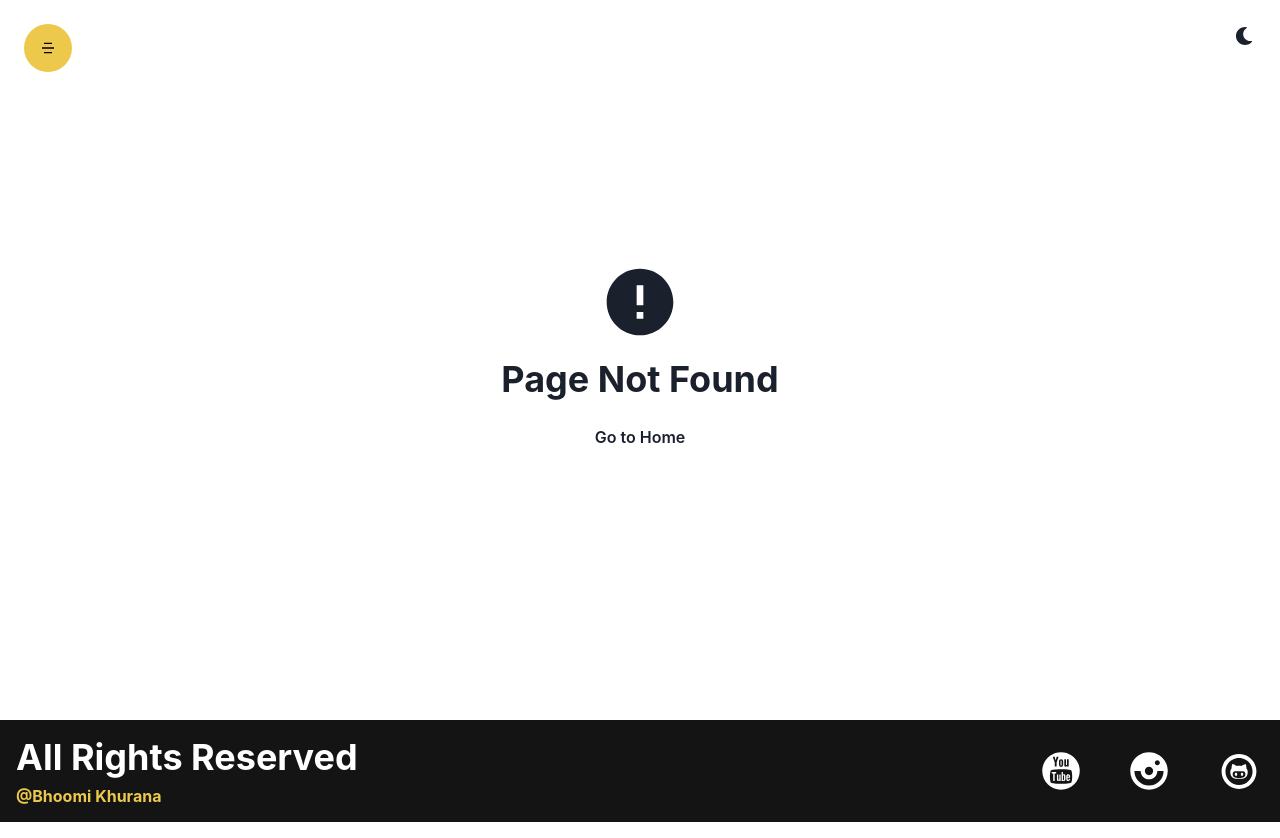
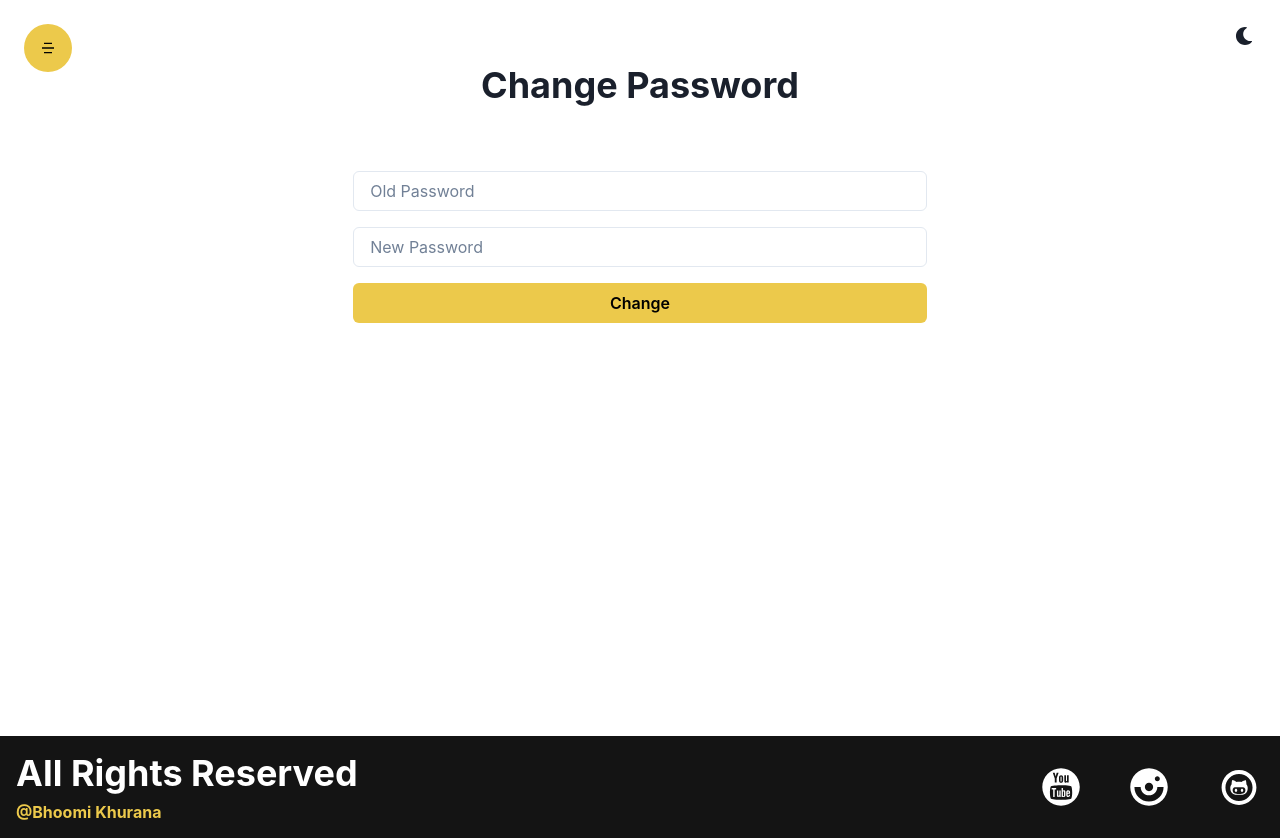
Before and after one commit to bhoomikhurana/LearnIQ, a React (Create React App) app in the folder frontend/: page /changepassword in a window 1280 px wide. Before the commit this address had no page. Built offline with nearby package versions, Linux system fonts and the light colour scheme.

Commit message:
update profile and change password

```diff
--- a/frontend/src/App.js
+++ b/frontend/src/App.js
@@ -17,6 +17,8 @@
 import NotFound from './components/Layout/NotFound/NotFound';
 import CoursePage from './components/CoursePage/CoursePage';
 import Profile from './components/Profile/Profile';
+import UpdateProfile from './components/Profile/UpdateProfile';
+import ChangePassword from './components/Profile/ChangePassword';
 function App() {
   window.addEventListener('contextmenu', e => {
     e.preventDefault();
@@ -30,6 +32,8 @@
         <Route path="/course/:id" element={<CoursePage />}></Route>
         <Route path="/contact" element={<ContactUs />}></Route>
         <Route path="/profile" element={<Profile />}></Route>
+        <Route path="/updateprofile" element={<UpdateProfile />}></Route>
+        <Route path="/changepassword" element={<ChangePassword />}></Route>
         <Route path="/about" element={<About />}></Route>
         <Route path="/request" element={<RequestCourse />}></Route>
         <Route path="/login" element={<Login />}></Route>
--- /dev/null
+++ b/frontend/src/components/Profile/ChangePassword.jsx
@@ -0,0 +1,37 @@
+import { Button, Container, Heading, Input, VStack } from '@chakra-ui/react';
+import React, { useState } from 'react';
+
+const ChangePassword = () => {
+  const [newpassword, setNewPassword] = useState('');
+  const [oldpassword, setOldPassword] = useState('');
+  return (
+    <Container minH={'92vh'} py={'16'} textAlign="center">
+      <Heading>Change Password</Heading>
+      <form>
+        <VStack py={'16'} spacing={'4'}>
+          <Input
+            required
+            value={oldpassword}
+            type="password"
+            focusBorderColor="yellow.500"
+            placeholder="Old Password"
+            onChange={e => setOldPassword(e.target.value)}
+          />
+          <Input
+            required
+            value={newpassword}
+            type="password"
+            focusBorderColor="yellow.500"
+            placeholder="New Password"
+            onChange={e => setNewPassword(e.target.value)}
+          />
+          <Button w={'full'} colorScheme="yellow" type="submit">
+            Change
+          </Button>
+        </VStack>
+      </form>
+    </Container>
+  );
+};
+
+export default ChangePassword;
--- /dev/null
+++ b/frontend/src/components/Profile/UpdateProfile.jsx
@@ -0,0 +1,35 @@
+import { Button, Container, Heading, Input, VStack } from '@chakra-ui/react';
+import React, { useState } from 'react';
+
+const UpdateProfile = () => {
+  const [name, setName] = useState('');
+  const [email, setEmail] = useState('');
+  return (
+    <Container minH={'92vh'} py={'16'} textAlign="center">
+      <Heading>Update Profile</Heading>
+      <form>
+        <VStack py={'16'} spacing={'4'}>
+          <Input
+            value={name}
+            type="text"
+            focusBorderColor="yellow.500"
+            placeholder="Name"
+            onChange={e => setName(e.target.value)}
+          />
+          <Input
+            value={email}
+            type="email"
+            focusBorderColor="yellow.500"
+            placeholder="Email"
+            onChange={e => setEmail(e.target.value)}
+          />
+          <Button w={'full'} colorScheme="yellow" type="submit">
+            Update
+          </Button>
+        </VStack>
+      </form>
+    </Container>
+  );
+};
+
+export default UpdateProfile;
```
